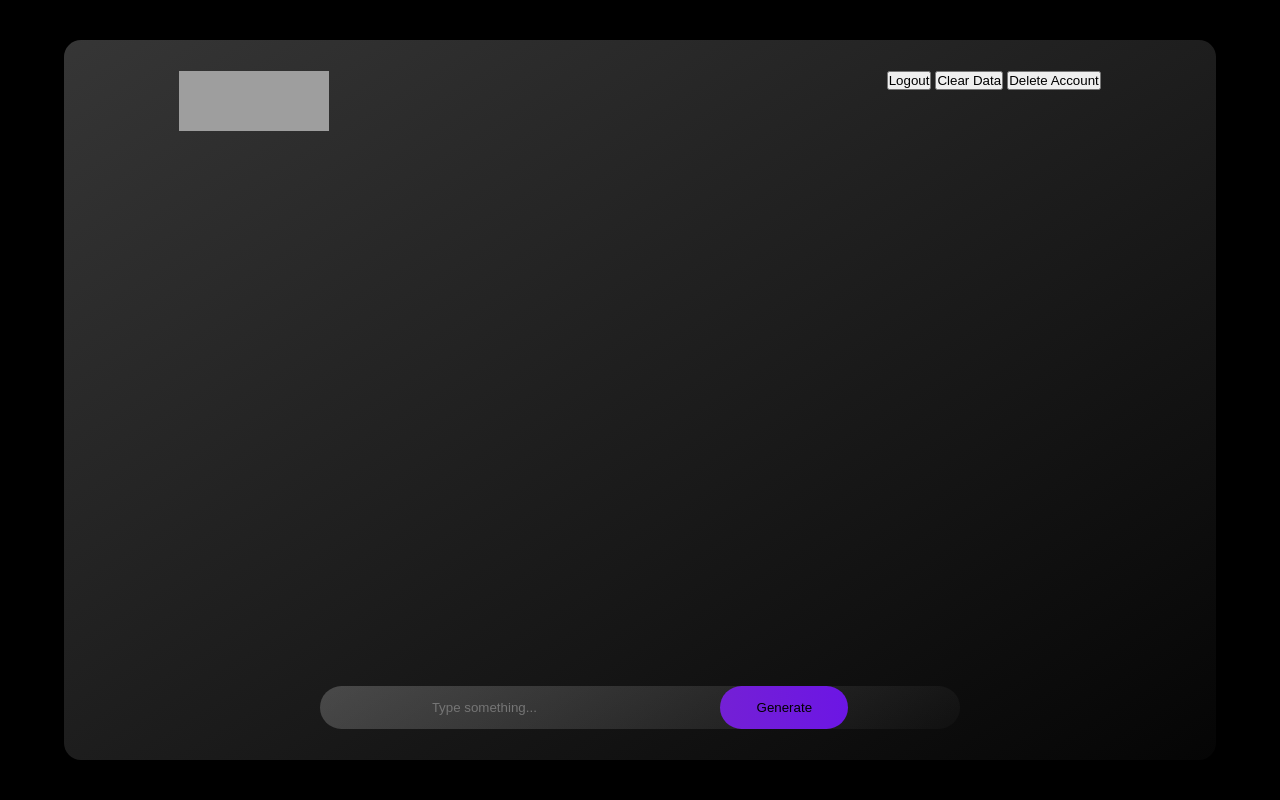
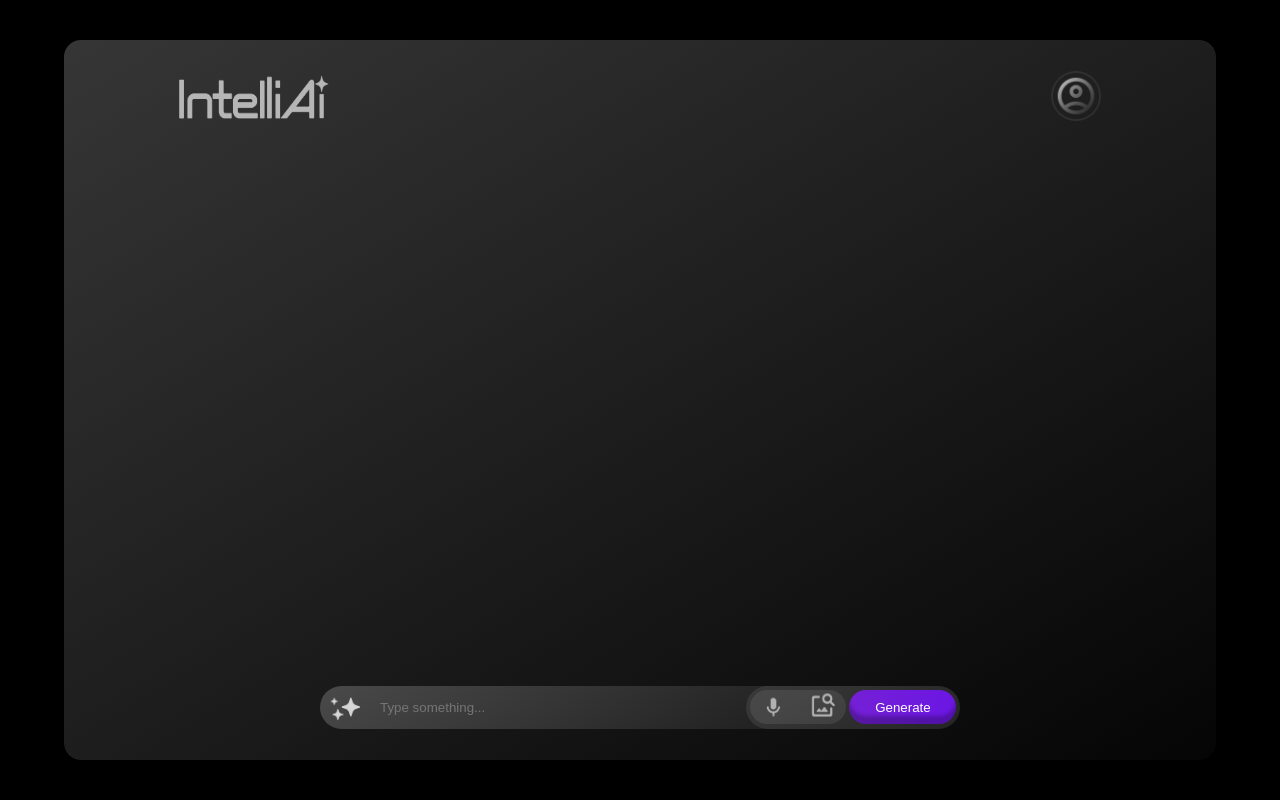
Before and after one commit to MayuraPatkar/intelliAi, a Django app: template templates/intelliAi.html in a window 1280 px wide. Run offline with Django 5.2, Linux system fonts and the light colour scheme; the template is opened without the code that fills it, so the values that code supplies are empty; grey boxes are pictures that could not be loaded.

Commit message:
home page 50%

```diff
--- a/templates/intelliAi.html
+++ b/templates/intelliAi.html
@@ -48,9 +48,16 @@
             height: 60px;
         }
 
+        #profile img {
+            width: 50px;
+            height: 50px;
+            cursor: pointer;
+        }
+
         .chat-box {
             width: 70vw;
             height: 60vh;
+            color: white;
         }
 
         #user-input {
@@ -58,23 +65,86 @@
             height: 6%;
             border-radius: 50px;
             display: flex;
-            justify-content: space-evenly;
+            justify-content: space-between;
+            align-items: center;
             background: linear-gradient(148.6deg, rgba(214, 214, 214, 0.25) 0%, rgba(214, 214, 214, 0.025) 100%);
         }
 
+        #user-input>img {
+            margin-left: 10px;
+            width: 30px;
+            height: 30px;
+        }
+
         input[type='text'] {
+            padding-left: 20px;
             border-radius: 50px;
+            width: 63%;
             background-color: transparent;
             outline: none;
             border: none;
             color: white;
         }
 
+        .alltgr {
+            background: #D6D6D61A;
+            border-radius: 50px;
+            height: 100%;
+            width: 35%;
+            display: flex;
+            justify-content: space-evenly;
+            align-items: center;
+        }
+
+        .abilities {
+            height: 80%;
+            width: 45%;
+            border-radius: 50px;
+            background: #D6D6D61A;
+            display: flex;
+            justify-content: center;
+            align-items: center;
+        }
+
+        input[type='file'] {
+            display: none;
+        }
+
+        .custom-file-label {
+            background-color: transparent;
+            cursor: pointer;
+            transition: background-color 0.3s ease;
+        }
+
+        .custom-file-label img {
+            width: 50px;
+            height: 50px;
+        }
+
+        #startBtn {
+            width: 50px;
+            height: 50px;
+            background-color: transparent;
+            border: none;
+            cursor: pointer;
+            color: white;
+        }
+
+        #startBtn img {
+            width: 50px;
+            height: 50px;
+        }
+
         input[type='submit'] {
-            width: 20%;
+            width: 50%;
+            height: 80%;
             background: radial-gradient(100% 1362.48% at 0% 0%, #7420D5 0%, #6C16E4 100%);
+            box-shadow: 0px 3.98px 1.99px 0px #FFFFFF40 inset;
+            box-shadow: 0px -7.97px 3.98px 0px #00000040 inset;
             border: none;
             border-radius: 50px;
+            color: white;
+            cursor: pointer;
         }
     </style>
 </head>
@@ -82,20 +152,26 @@
 <body>
     <div class="container">
         <div class="header">
-            <img src="{% static 'IntelliAi.png' %}" class="logo">
+            <img src="{% static 'logo.png' %}" class="logo">
             <div id="profile">
-                <button id="logout">Logout</button>
+                <img src="{% static 'account.png' %}">
+                <!-- <button id="logout">Logout</button>
                 <button id="clear-data">Clear Data</button>
-                <button id="delete-account">Delete Account</button>
+                <button id="delete-account">Delete Account</button> -->
             </div>
         </div>
         <div class="chat-box" id="chat-box"></div>
         <form id="user-input">
+            <img src="{% static 'stars.png' %}">
             <input type="text" id="user-message" placeholder="Type something...">
-            <!-- <label for="image" class="custom-file-label">Choose file</label>
-            <input type="file" id="image" accept="image/*" class="custom-file-input">
-            <button id="startBtn"><span class="material-symbols-outlined">mic</span></button> -->
-            <input type="submit" value="Generate">
+            <div class="alltgr">
+                <div class="abilities">
+                    <button id="startBtn"><img src="{% static 'mic.png' %}"></button>
+                    <label for="image" class="custom-file-label"><img src="{% static 'image.png' %}"></label>
+                    <input type="file" id="image" accept="image/*" class="custom-file-input">
+                </div>
+                <input type="submit" value="Generate">
+            </div>
         </form>
 
     </div>
```
Also changed, not shown: static/account.png (added), static/image.png (added), static/mic.png (added), static/stars.png (added).
